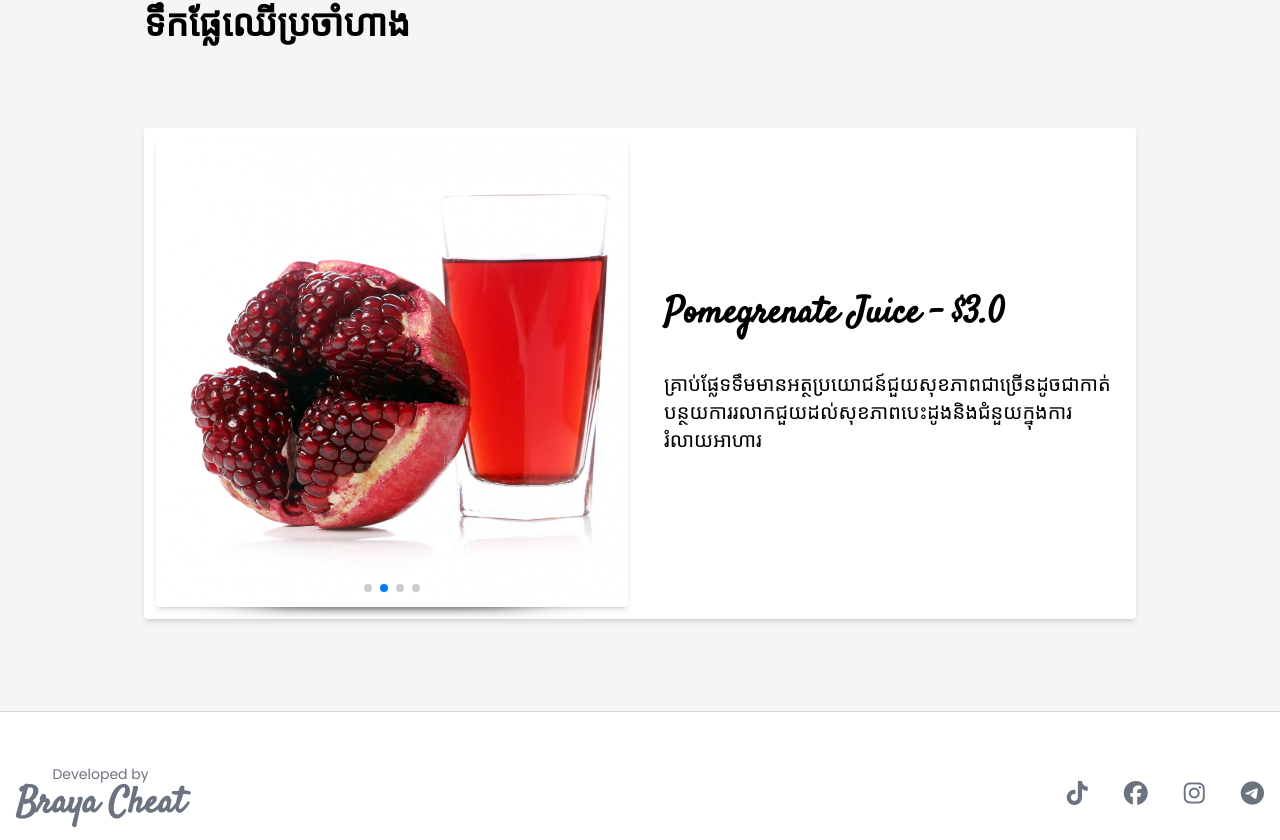
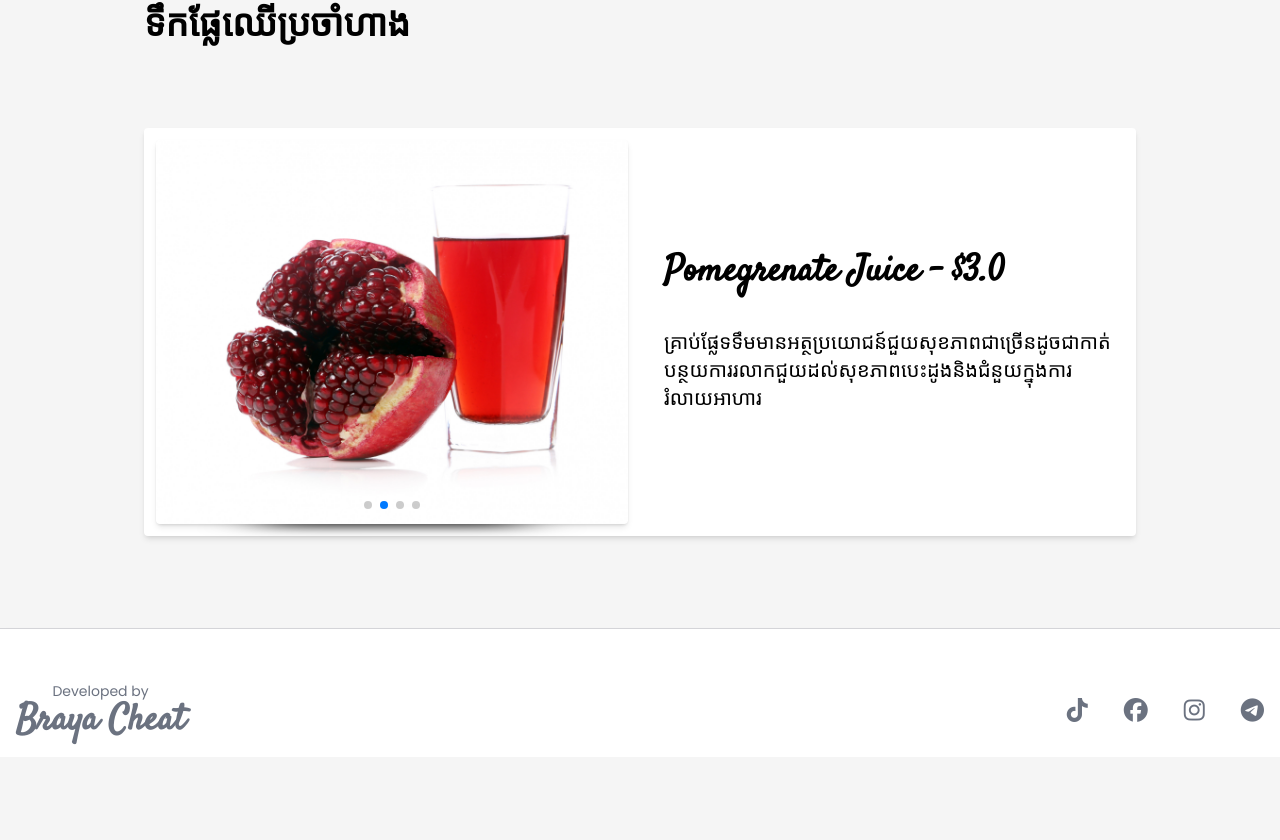
Before and after one commit to BrayaCheat/MN__Juicy__Client, a Vue app: page / in a window 1280 px wide. Shown: the part 1860-2700 px from the top of the page. After the commit the page ends 2617 px from the top, so only its background shows below. Built offline with nearby package versions, Linux system fonts and the light colour scheme; no server answers.

Commit message:
update category

```diff
--- a/src/components/main__section.vue
+++ b/src/components/main__section.vue
@@ -14,7 +14,7 @@
           shadowScale: 0.6,
         }"
         :autoplay="{
-          delay: 3000
+          delay: 5000
         }"
         :loop="true"
         :pagination="true"
@@ -66,7 +66,7 @@
   },
   {
     id: 3,
-    image: '/Main__Flyer/main__juice.png'
+    image: '/Main__Flyer/main__juice.jpg'
   },
   {
     id: 4,
--- a/src/views/juice__page.vue
+++ b/src/views/juice__page.vue
@@ -111,7 +111,7 @@
   {
     id: 2,
     name: "បំបាត់មុន",
-    type: "Acne Care",
+    type: "Ance Care",
   },
   {
     id: 3,
@@ -121,7 +121,7 @@
   {
     id: 4,
     name: "បេសជ្ជៈពេញនិយម",
-    type: "Star Juice",
+    type: "Star",
   },
 ]);
 
```
Also changed, not shown: public/Main__Flyer/main__juice.jpg (added).
